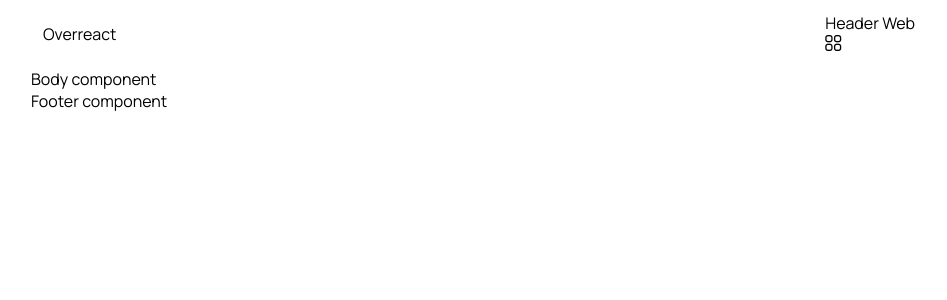
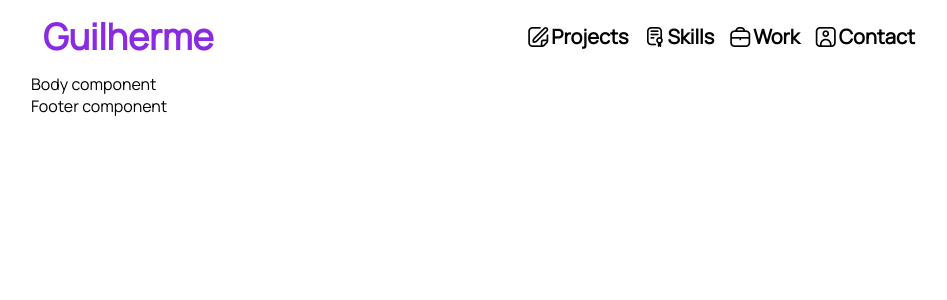
Before and after one commit to Guilhermeasper/guilhermeasper.dev.br, a React (Create React App) app: page / in a window 1280 px wide. Shown: the top 300 px of the page, without its empty margins (161-1108 px from the left). Built offline with nearby package versions, Linux system fonts and the light colour scheme.

Commit message:
add header for web pages

```diff
--- a/src/components/header/header.css
+++ b/src/components/header/header.css
@@ -6,3 +6,40 @@
     position: relative;
     align-items: center;
 }
+
+.menu {
+    display: flex;
+    flex: 1;
+    justify-content: flex-end;
+}
+
+.menu-icon{
+    font-size: 24px;
+}
+
+.mobile-menu{
+    display: none;
+}
+
+.web-menu{
+    display: flex;
+}
+
+.logo{
+    display: flex;
+    font-size: 36px;
+    color: blueviolet;
+    font-weight: 800;
+}
+
+@media only screen and (max-width: 720px){
+    .mobile-menu {
+        display: flex;
+    }
+    .web-menu {
+        display: none;
+    }
+    .logo {
+        font-size: 24px;
+    }
+}
--- a/src/components/header/header.js
+++ b/src/components/header/header.js
@@ -7,14 +7,14 @@ function Header() {
     const [isOpen, setIsOpen] = useState(false);
 	return (
 		<div className="header">
-			<div className="logo">Overreact</div>
+			<div className="logo">Guilherme</div>
 			<div className="menu">
 				<div className="web-menu">
 					<Header_Web />
 				</div>
 				<div className="mobile-menu">
 					<div onClick={()=> setIsOpen(!isOpen)}>
-						<i class="fi-rr-apps"></i>
+						<i class="fi-rr-apps menu-icon"></i>
 					</div>
                     {isOpen && <Header_Mobile isOpen={isOpen} setIsOpen={setIsOpen} />}
 				</div>
--- /dev/null
+++ b/src/components/header/web/header-web.css
@@ -0,0 +1,28 @@
+.header-web{
+    display: flex;
+    flex: 1;
+    align-items: center;
+}
+
+.web-option{
+    font-size: 20px;
+    margin-right: 16px;
+    font-weight: 700;
+}
+
+.web-option a{
+    text-decoration: none;
+    color: black;
+    display: flex;
+    align-items: center;
+}
+
+.option-icon {
+    display: flex;
+    align-items: center;
+    margin-right: 3px;
+}
+
+.web-option:last-child {
+    margin-right: 0px;
+}
--- a/src/components/header/web/header-web.js
+++ b/src/components/header/web/header-web.js
@@ -1,9 +1,33 @@
 import React from 'react'
+import "./header-web.css"
 
 function Header_Web() {
     return (
-        <div>
-            Header Web
+        <div className="header-web">
+            <div className="web-option">
+                <a href="#project">
+                    <i class="fi-rr-edit option-icon"></i>
+                    Projects
+                </a>
+            </div>
+            <div className="web-option">
+                <a href="#skills">
+                    <i class="fi-rr-diploma option-icon"></i>
+                    Skills
+                </a>
+            </div>
+            <div className="web-option">
+                <a href="#work">
+                    <i class="fi-rr-briefcase option-icon"></i>
+                    Work
+                </a>
+            </div>
+            <div className="web-option">
+                <a href="#contact">
+                    <i class="fi-rr-portrait option-icon"></i>
+                    Contact
+                </a>
+            </div>
         </div>
     )
 }
```
